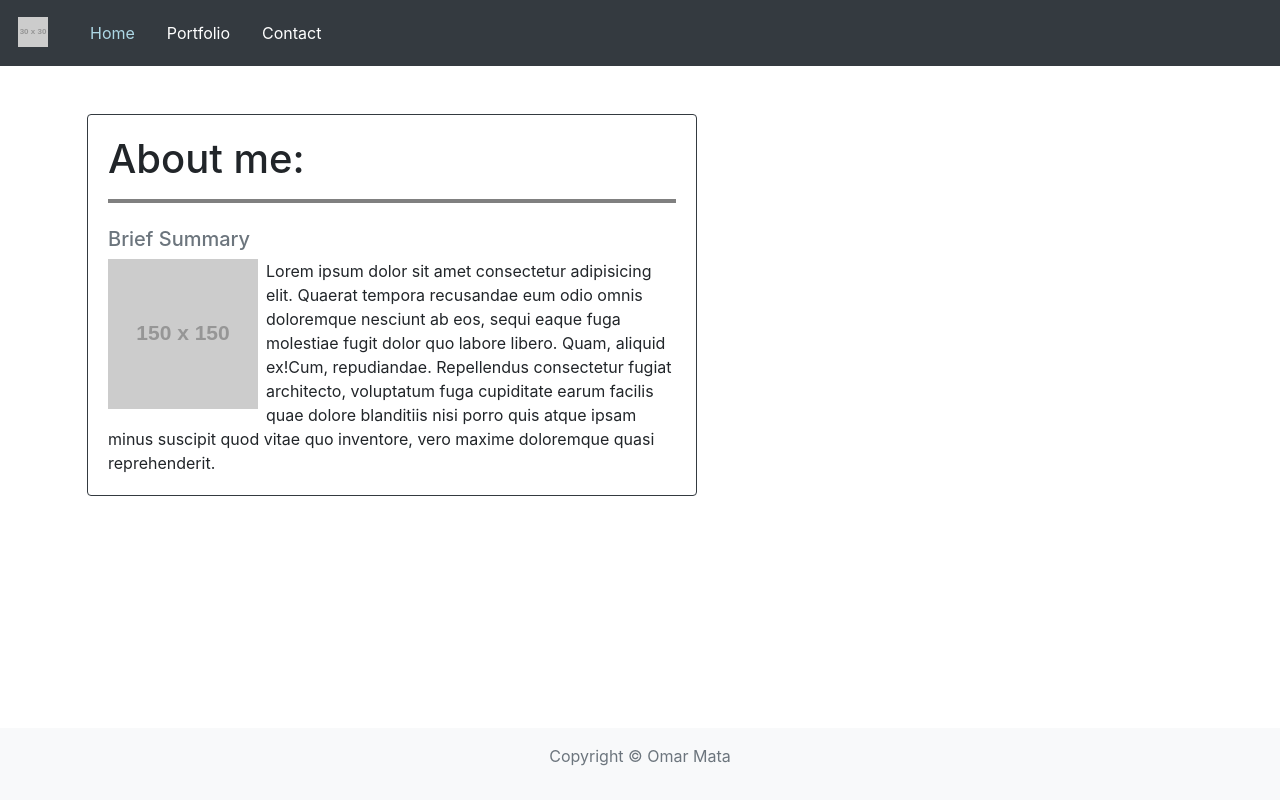
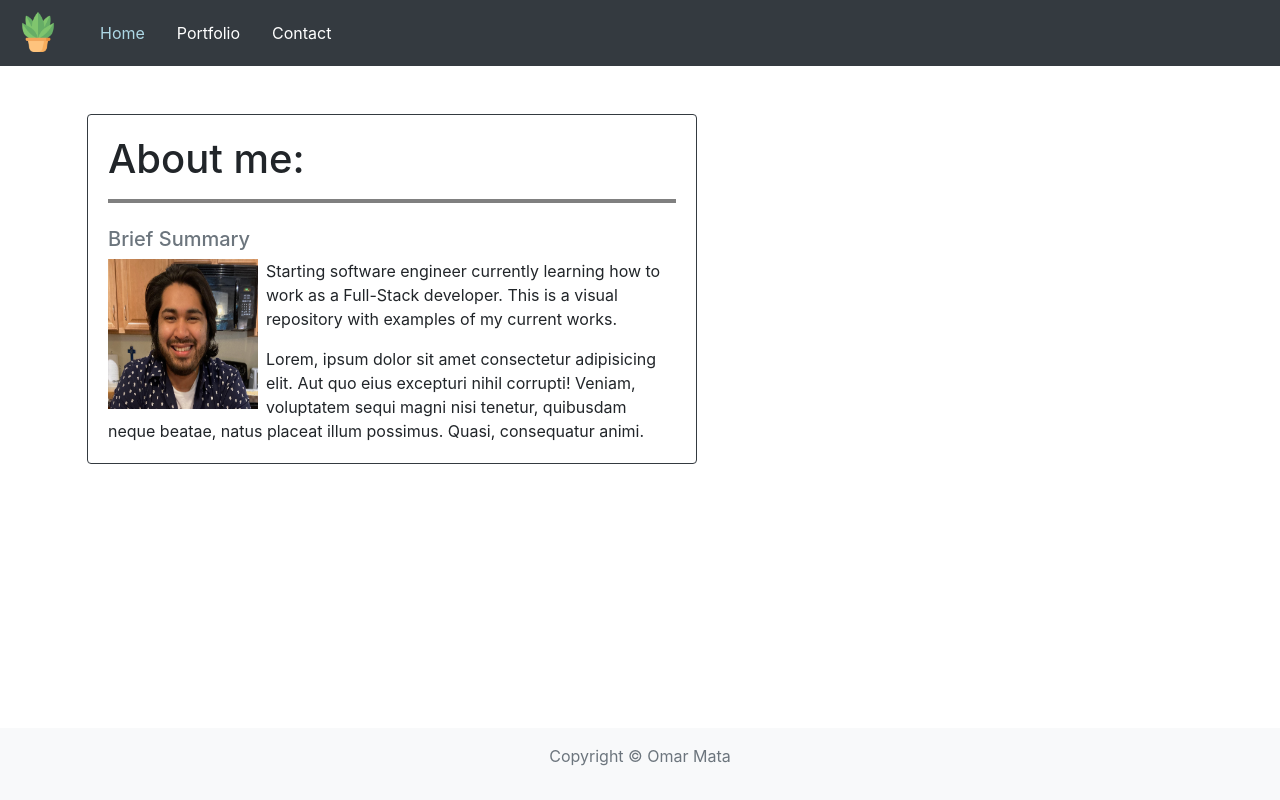
Before and after one commit to omata48/HW2, a plain HTML site: page index.html in a window 1280 px wide. Drawn offline with nearby package versions, Linux system fonts and the light colour scheme; placeholder pictures from the web are drawn by us.

Commit message:
inserted some images to add more information

```diff
--- a/index.html
+++ b/index.html
@@ -5,6 +5,7 @@
     <meta name="viewport" content="width=device-width, initial-scale=1.0">
     <title>Omar's Portfolio</title>
     <link rel="stylesheet" href="https://stackpath.bootstrapcdn.com/bootstrap/4.5.0/css/bootstrap.min.css" integrity="sha384-9aIt2nRpC12Uk9gS9baDl411NQApFmC26EwAOH8WgZl5MYYxFfc+NcPb1dKGj7Sk" crossorigin="anonymous">
+
 </head>
 
 <style>
@@ -34,7 +35,7 @@
         <!-- Nav Bar -->
         <nav class="nav navbar-dark bg-dark">
             <a class="navbar-brand ml-2" href="#">
-                <img src="https://www.placehold.it/30x30" width="30" height="30" alt="icon" loading="lazy">
+                <img src="assets/images/plant-simple.png" width="40px" height="40px" alt="icon" loading="lazy">
             </a>
             <ul class="nav">
                 <li class="nav-item">
@@ -56,13 +57,14 @@
                     <h1>About me:</h1>
                     <hr style="border: 2px solid grey;" class="mb-4">
                     <h5 class="text-muted">Brief Summary</h5>
-                    <img class="float-left mr-2 mb-2" src="https://www.placehold.it/150x150" alt="cat">
-                    <p class="card-text">Lorem ipsum dolor sit amet consectetur adipisicing elit. Quaerat tempora recusandae eum odio omnis doloremque nesciunt ab eos, sequi eaque fuga molestiae fugit dolor quo labore libero. Quam, aliquid ex!Cum, repudiandae. Repellendus consectetur fugiat architecto, voluptatum fuga cupiditate earum facilis quae dolore blanditiis nisi porro quis atque ipsam minus suscipit quod vitae quo inventore, vero maxime doloremque quasi reprehenderit.</p>
+                    <img class="float-left mr-2 mb-2" src="assets/images/headshot.jpg" style="width: 150px;height: 150px;" alt="cat">
+                    <p class="card-text">Starting software engineer currently learning how to work as a Full-Stack developer. This is a visual repository with examples of my current works. </p>
+                    <p class="card-text">Lorem, ipsum dolor sit amet consectetur adipisicing elit. Aut quo eius excepturi nihil corrupti! Veniam, voluptatem sequi magni nisi tenetur, quibusdam neque beatae, natus placeat illum possimus. Quasi, consequatur animi.</p>
                 </div>
             </div>
         </section>
     </main>
-
+    <!-- footer -->
     <footer class="footer mt-auto py-3 bg-light">
         <div class="container text-center">
             <p class="text-muted">Copyright &copy; Omar Mata</p>
```
Also changed, not shown: contact.html (+2 -2 lines), portfolio.html (+3 -3 lines), assets/images/headshot.jpg (added), assets/images/plant-icon.png (added), assets/images/plant-simple.png (added), plant_icon.png (added).
